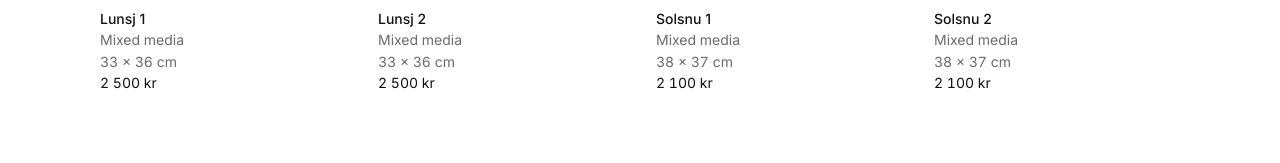
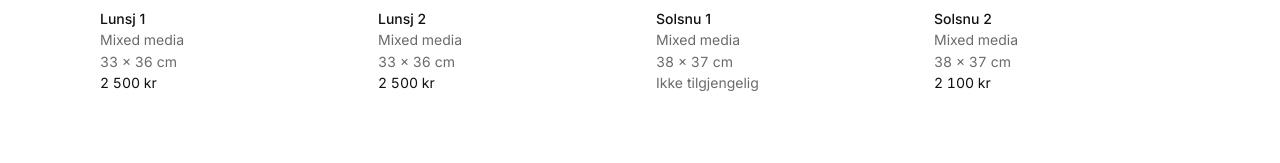
Before and after one commit to stianzb/kunstside, a plain HTML site: page index.html in a window 1280 px wide. Shown: the part 1478-1641 px from the top of the page. Drawn offline with Linux system fonts and the light colour scheme.

Commit message:
Merk Solsnu 1 som ikke tilgjengelig
Verk kan nå merkes med available: false, og viser da «Ikke tilgjengelig» i stedet for pris.

Co-Authored-By: Claude Opus 5.5 <noreply@anthropic.com>
Claude-Session: https://claude.ai/code/session_01LerHdR3gjCfduA3hkGN4PS

```diff
--- a/index.html
+++ b/index.html
@@ -72,6 +72,7 @@
   .title { font-weight: 500; }
   .dim, .price { color: var(--muted); font-variant-numeric: tabular-nums; }
   .price { color: var(--fg); }
+  .status { color: var(--muted); }
 
   .more { margin-top: 72px; padding-top: 40px; border-top: 1px solid var(--line); }
   .more h2 { font-size: 20px; font-weight: 500; letter-spacing: -0.01em; text-align: center; margin: 0 0 32px; }
@@ -165,7 +166,7 @@
     { name: "Balalaikaorkester", price: 5000, h: 71, w: 41, src: "img/balalaikaorkester.jpg" },
     { name: "Lunsj 1",           price: 2500, h: 33, w: 36, src: "img/lunsj-1.jpg" },
     { name: "Lunsj 2",           price: 2500, h: 33, w: 36, src: "img/lunsj-2.jpg" },
-    { name: "Solsnu 1",          price: 2100, h: 38, w: 37, src: "img/solsnu-1.jpg" },
+    { name: "Solsnu 1",          price: 2100, h: 38, w: 37, src: "img/solsnu-1.jpg", available: false },
     { name: "Solsnu 2",          price: 2100, h: 38, w: 37, src: "img/solsnu-2.jpg" }
   ];
 
@@ -185,7 +186,9 @@
     return '<span class="title">' + esc(wk.name) + '</span>' +
       '<span class="dim">' + (wk.medium || "Mixed media") + '</span>' +
       '<span class="dim">' + wk.h + ' x ' + wk.w + ' cm</span>' +
-      '<span class="price">' + kr(wk.price) + '</span>';
+      (wk.available === false
+        ? '<span class="status">Ikke tilgjengelig</span>'
+        : '<span class="price">' + kr(wk.price) + '</span>');
   }
 
   function render(items, list) {
```
